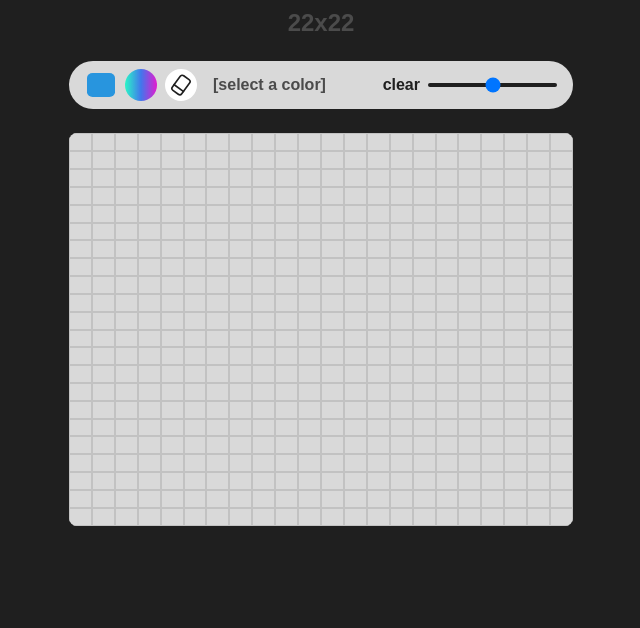
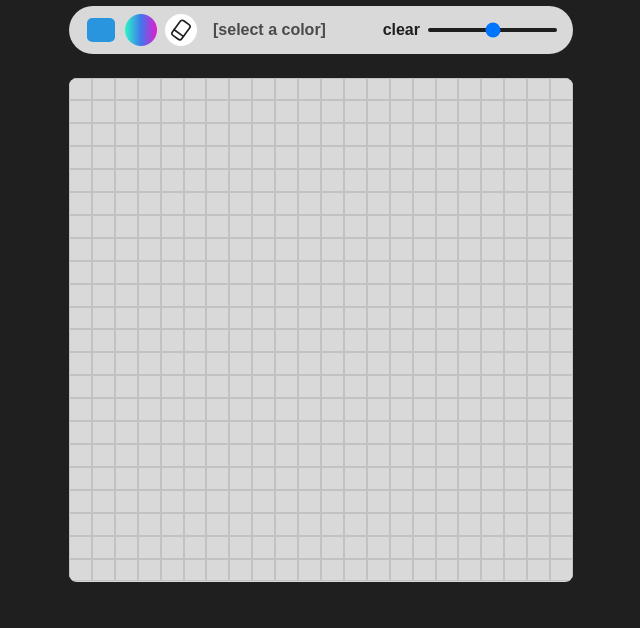
Before and after one commit to 7mariandragomir/etch-a-sketch, a plain HTML site: page index.html in a window 1280 px wide. Shown: the part 172-800 px from the top of the page, without its empty margins (319-959 px from the left). Drawn offline with Linux system fonts and the light colour scheme.

Commit message:
removed body padding

```diff
--- a/style.css
+++ b/style.css
@@ -19,7 +19,6 @@ body {
     justify-content: center;
     align-items: center;
     gap: 3rem;
-    padding: 8% 3%;
 }
 
 h1 {
```
